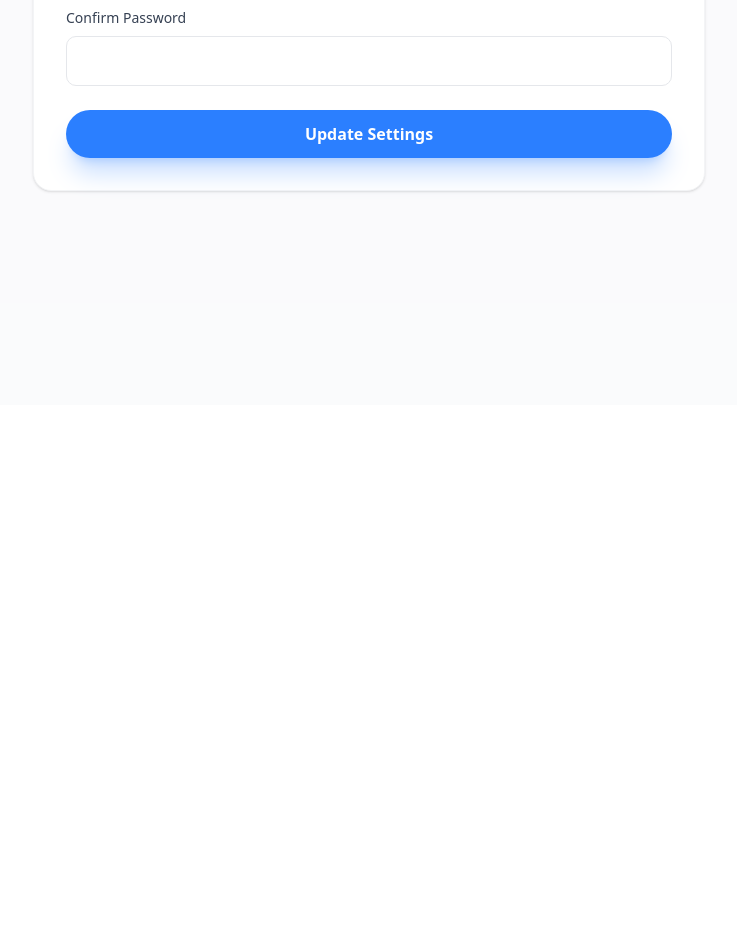
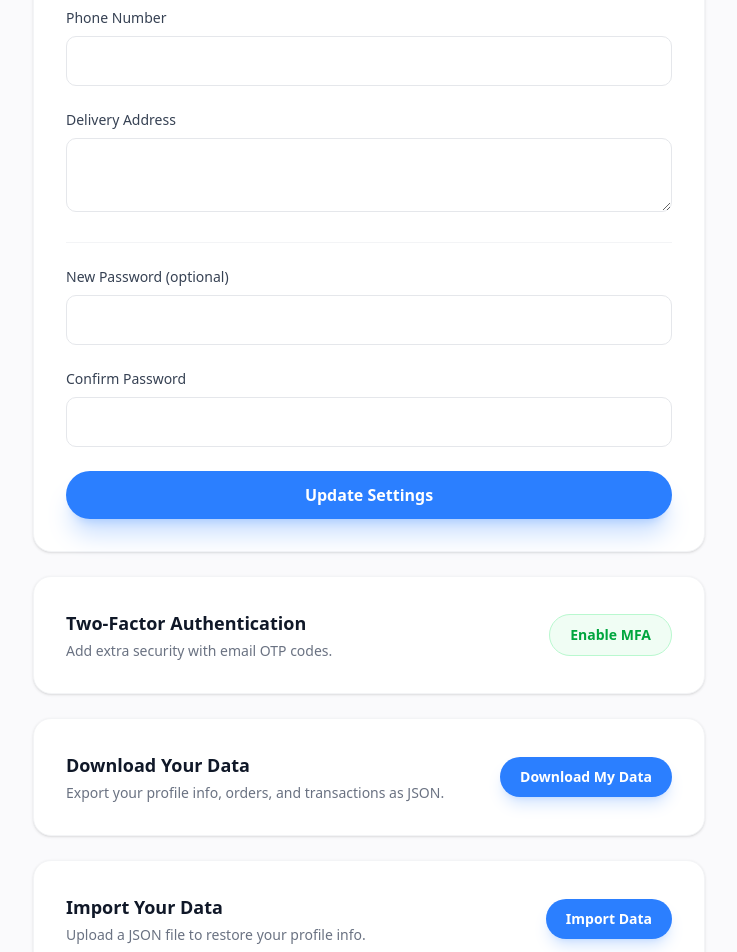
Before and after one commit to 005ishan/Get-Gadget, a Next.js app in the folder nextjs-GetGadget/: page /auth/settings in a window 1280 px wide. Shown: the part 460-1412 px from the top of the page, without its empty margins (271-1008 px from the left). Before the commit the page ends 865 px from the top, so only its background shows below. Built offline with nearby package versions, Linux system fonts and the light colour scheme; no server answers.

Commit message:
added name/phone/address fields , MFA toggle, download mydata, import data buttons in setting page

```diff
--- a/nextjs-GetGadget/app/auth/settings/page.tsx
+++ b/nextjs-GetGadget/app/auth/settings/page.tsx
@@ -8,49 +8,107 @@ import "react-toastify/dist/ReactToastify.css";
 
 export default function SettingsPage() {
   const [email, setEmail] = useState("");
+  const [name, setName] = useState("");
+  const [phone, setPhone] = useState("");
+  const [address, setAddress] = useState("");
   const [password, setPassword] = useState("");
   const [confirmPassword, setConfirmPassword] = useState("");
   const [userId, setUserId] = useState<string | null>(null);
+  const [mfaEnabled, setMfaEnabled] = useState(false);
+  const [saving, setSaving] = useState(false);
 
   useEffect(() => {
     const user = localStorage.getItem("user");
-
     if (user) {
       const parsed = JSON.parse(user);
       setEmail(parsed.email || "");
+      setName(parsed.name || "");
+      setPhone(parsed.phone || "");
+      setAddress(parsed.address || "");
       setUserId(parsed._id);
     }
+    checkMfaStatus();
   }, []);
+
+  const checkMfaStatus = async () => {
+    try {
+      const token = localStorage.getItem("token");
+      const user = localStorage.getItem("user");
+      if (!user) return;
+      const parsed = JSON.parse(user);
+      const res = await axios.get(
+        `${process.env.NEXT_PUBLIC_API_URL?.replace(/\/$/, "") || "http://localhost:5050"}/api/auth/profile`,
+        { headers: { Authorization: `Bearer ${token}` } }
+      );
+      setMfaEnabled(res.data.data?.otpVerified || false);
+    } catch {}
+  };
 
   const handleSave = async (e: React.FormEvent) => {
     e.preventDefault();
-
     if (password && password !== confirmPassword) {
       toast.error("Passwords do not match!");
       return;
     }
-
+    setSaving(true);
     try {
       const token = localStorage.getItem("token");
-
       await axios.put(
         `${process.env.NEXT_PUBLIC_API_URL?.replace(/\/$/, "") || "http://localhost:5050"}/api/users/${userId}`,
-        {
-          email,
-          password: password || undefined,
-        },
-        {
-          headers: {
-            Authorization: `Bearer ${token}`,
-          },
-        },
+        { email, name, phone, address, password: password || undefined },
+        { headers: { Authorization: `Bearer ${token}` } }
       );
+      const user = localStorage.getItem("user");
+      if (user) {
+        const parsed = JSON.parse(user);
+        parsed.email = email;
+        parsed.name = name;
+        parsed.phone = phone;
+        parsed.address = address;
+        localStorage.setItem("user", JSON.stringify(parsed));
+      }
+      toast.success("Settings updated successfully!");
+    } catch {
+      toast.error("Update failed");
+    } finally {
+      setSaving(false);
+    }
+  };
 
-      toast.success("Settings updated successfully!");
+  const handleExportData = async () => {
+    try {
+      const token = localStorage.getItem("token");
+      const res = await axios.get(
+        `${process.env.NEXT_PUBLIC_API_URL?.replace(/\/$/, "") || "http://localhost:5050"}/api/auth/export-data`,
+        { headers: { Authorization: `Bearer ${token}` }, responseType: "blob" }
+      );
+      const url = window.URL.createObjectURL(new Blob([res.data]));
+      const link = document.createElement("a");
+      link.href = url;
+      link.setAttribute("download", "getgadget-my-data.json");
+      document.body.appendChild(link);
+      link.click();
+      link.remove();
+      window.URL.revokeObjectURL(url);
+      toast.success("Your data has been downloaded!");
+    } catch {
+      toast.error("Failed to export data");
+    }
+  };
 
-    } catch (error) {
-      console.error(error);
-      toast.error("Update failed");
+  const handleToggleMfa = async () => {
+    try {
+      const token = localStorage.getItem("token");
+      const endpoint = mfaEnabled ? "mfa/disable" : "mfa/enable";
+      await axios.post(
+        `${process.env.NEXT_PUBLIC_API_URL?.replace(/\/$/, "") || "http://localhost:5050"}/api/auth/${endpoint}`,
+        {},
+        { headers: { Authorization: `Bearer ${token}` } }
+      );
+      setMfaEnabled(!mfaEnabled);
+      toast.success(mfaEnabled ? "MFA disabled" : "MFA enabled");
+    } catch {
+      toast.error("Failed to toggle MFA");
     }
   };
 
@@ -75,7 +133,7 @@ export default function SettingsPage() {
         </Link>
       </div>
 
-      <div className="max-w-2xl mx-auto">
+      <div className="max-w-2xl mx-auto space-y-6">
         <form
           onSubmit={handleSave}
           className="bg-white border border-gray-100 rounded-2xl shadow-sm p-8 space-y-6"
@@ -85,7 +143,6 @@ export default function SettingsPage() {
             <label className="block mb-2 text-sm font-medium text-gray-700">
               Email Address
             </label>
-
             <input
               type="email"
               required
@@ -97,9 +154,46 @@ export default function SettingsPage() {
 
           <div>
             <label className="block mb-2 text-sm font-medium text-gray-700">
+              Full Name
+            </label>
+            <input
+              type="text"
+              value={name}
+              onChange={(e) => setName(e.target.value)}
+              className="w-full bg-white border border-gray-200 text-gray-900 px-4 py-3 rounded-lg focus:ring-2 focus:ring-blue-500 focus:border-blue-500 outline-none transition"
+            />
+          </div>
+
+          <div>
+            <label className="block mb-2 text-sm font-medium text-gray-700">
+              Phone Number
+            </label>
+            <input
+              type="tel"
+              value={phone}
+              onChange={(e) => setPhone(e.target.value)}
+              className="w-full bg-white border border-gray-200 text-gray-900 px-4 py-3 rounded-lg focus:ring-2 focus:ring-blue-500 focus:border-blue-500 outline-none transition"
+            />
+          </div>
+
+          <div>
+            <label className="block mb-2 text-sm font-medium text-gray-700">
+              Delivery Address
+            </label>
+            <textarea
+              value={address}
+              onChange={(e) => setAddress(e.target.value)}
+              rows={2}
+              className="w-full bg-white border border-gray-200 text-gray-900 px-4 py-3 rounded-lg focus:ring-2 focus:ring-blue-500 focus:border-blue-500 outline-none transition"
+            />
+          </div>
+
+          <hr className="border-gray-100" />
+
+          <div>
+            <label className="block mb-2 text-sm font-medium text-gray-700">
               New Password (optional)
             </label>
-
             <input
               type="password"
               value={password}
@@ -112,7 +206,6 @@ export default function SettingsPage() {
             <label className="block mb-2 text-sm font-medium text-gray-700">
               Confirm Password
             </label>
-
             <input
               type="password"
               value={confirmPassword}
@@ -123,11 +216,107 @@ export default function SettingsPage() {
 
           <button
             type="submit"
+            disabled={saving}
             className="w-full bg-blue-500 hover:bg-blue-600 text-white px-6 py-3 rounded-full font-semibold transition shadow-xl shadow-blue-500/25 cursor-pointer"
           >
-            Update Settings
+            {saving ? "Saving..." : "Update Settings"}
           </button>
         </form>
+
+        {/* MFA Section */}
+        <div className="bg-white border border-gray-100 rounded-2xl shadow-sm p-8">
+          <div className="flex items-center justify-between">
+            <div>
+              <h3 className="text-lg font-semibold text-gray-900">Two-Factor Authentication</h3>
+              <p className="text-sm text-gray-500 mt-1">
+                {mfaEnabled ? "MFA is enabled. Email OTP required on login." : "Add extra security with email OTP codes."}
+              </p>
+            </div>
+            <button
+              onClick={handleToggleMfa}
+              className={`px-5 py-2.5 rounded-full text-sm font-semibold transition cursor-pointer ${
+                mfaEnabled
+                  ? "bg-red-50 text-red-600 border border-red-200 hover:bg-red-100"
+                  : "bg-green-50 text-green-600 border border-green-200 hover:bg-green-100"
+              }`}
+            >
+              {mfaEnabled ? "Disable MFA" : "Enable MFA"}
+            </button>
+          </div>
+        </div>
+
+        {/* Data Export */}
+        <div className="bg-white border border-gray-100 rounded-2xl shadow-sm p-8">
+          <div className="flex items-center justify-between">
+            <div>
+              <h3 className="text-lg font-semibold text-gray-900">Download Your Data</h3>
+              <p className="text-sm text-gray-500 mt-1">
+                Export your profile info, orders, and transactions as JSON.
+              </p>
+            </div>
+            <button
+              onClick={handleExportData}
+              className="bg-blue-500 hover:bg-blue-600 text-white px-5 py-2.5 rounded-full text-sm font-semibold transition shadow-lg shadow-blue-500/20 cursor-pointer"
+            >
+              Download My Data
+            </button>
+          </div>
+        </div>
+
+        {/* Data Import */}
+        <div className="bg-white border border-gray-100 rounded-2xl shadow-sm p-8">
+          <div className="flex items-center justify-between">
+            <div>
+              <h3 className="text-lg font-semibold text-gray-900">Import Your Data</h3>
+              <p className="text-sm text-gray-500 mt-1">
+                Upload a JSON file to restore your profile info.
+              </p>
+            </div>
+            <label className="bg-blue-500 hover:bg-blue-600 text-white px-5 py-2.5 rounded-full text-sm font-semibold transition shadow-lg shadow-blue-500/20 cursor-pointer inline-block">
+              Import Data
+              <input
+                type="file"
+                accept=".json"
+                className="hidden"
+                onChange={async (e) => {
+                  const file = e.target.files?.[0];
+                  if (!file) return;
+                  try {
+                    const text = await file.text();
+                    const data = JSON.parse(text);
+                    const token = localStorage.getItem("token");
+                    const res = await axios.post(
+                      `${process.env.NEXT_PUBLIC_API_URL?.replace(/\/$/, "") || "http://localhost:5050"}/api/auth/import-data`,
+                      data,
+                      { headers: { Authorization: `Bearer ${token}` } }
+                    );
+                    if (res.data.success) {
+                      toast.success("Data imported successfully!");
+                      if (res.data.data) {
+                        const user = localStorage.getItem("user");
+                        if (user) {
+                          const parsed = JSON.parse(user);
+                          parsed.name = res.data.data.name || parsed.name;
+                          parsed.phone = res.data.data.phone || parsed.phone;
+                          parsed.address = res.data.data.address || parsed.address;
+                          parsed.email = res.data.data.email || parsed.email;
+                          localStorage.setItem("user", JSON.stringify(parsed));
+                          setName(parsed.name || "");
+                          setPhone(parsed.phone || "");
+                          setAddress(parsed.address || "");
+                          setEmail(parsed.email || "");
+                        }
+                      }
+                    }
+                  } catch {
+                    toast.error("Failed to import data. Check file format.");
+                  }
+                  e.target.value = "";
+                }}
+              />
+            </label>
+          </div>
+        </div>
       </div>
 
       <ToastContainer position="top-right" />
```
